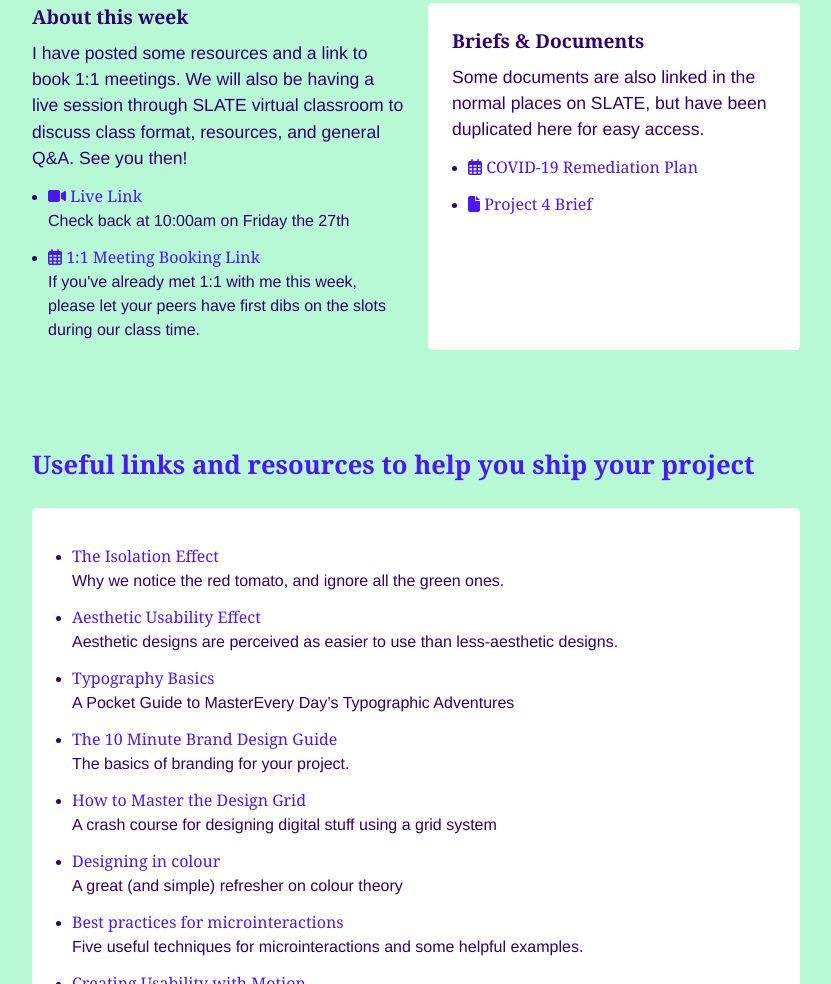
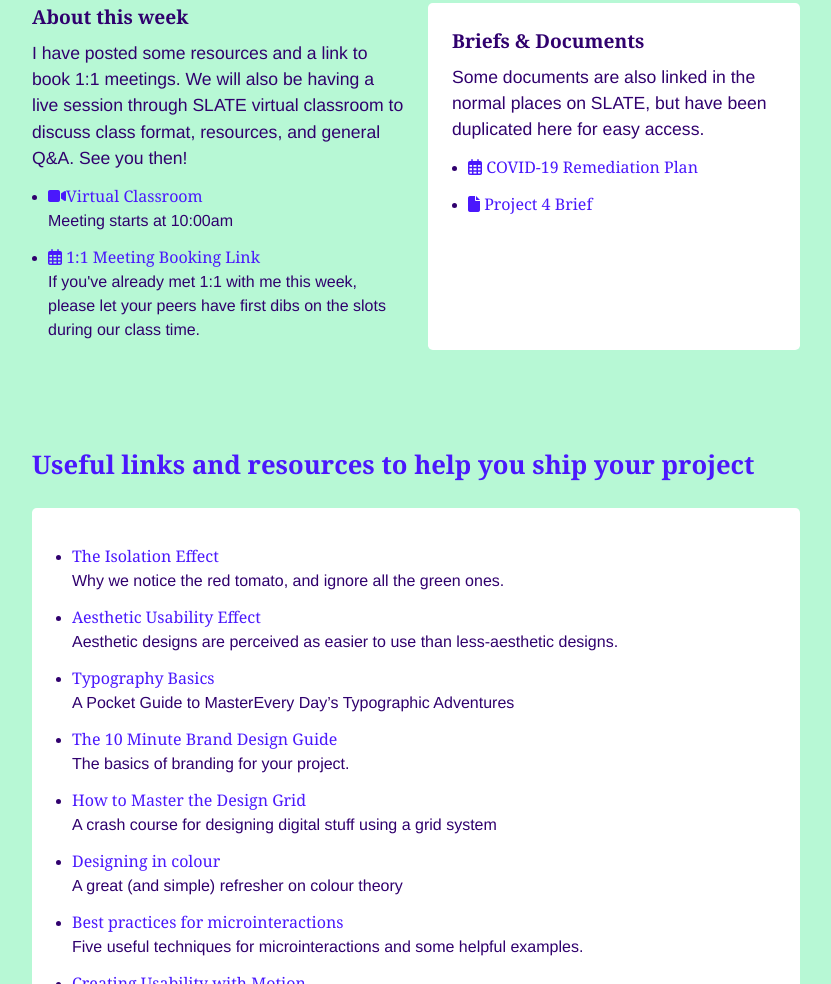
Before and after one commit to merethom/ixdThesis, a plain HTML site: page index.html in a window 1280 px wide. Shown: the part 1124-2108 px from the top of the page, without its empty margins (224-1055 px from the left). Drawn offline with Linux system fonts and the light colour scheme; a small style sheet from the web is missing.

Commit message:
added week 11 live link

```diff
--- a/index.html
+++ b/index.html
@@ -44,9 +44,9 @@
           <p>
             <ul>
               <li>
-                <a href="#" target="_blank">
-                  <i class="fas fa-video"></i> Live Link</a>
-                <br />Check back at 10:00am on Friday the 27th
+                <a href="https://ysu-ca.youseeu.com/sync-activity/invite/107411/bd1ff5587dd8edd729ebda3f70b55da6?lti-scope=d2l-resource-syncmeeting-list" target="_blank">
+                  <i class="fas fa-video"></i>Virtual Classroom</a>
+                <br />Meeting starts at 10:00am
               </li>
               <li>
                 <a href="https://calendly.com/merethom/thesis-15min?month=2020-03&date=2020-03-27" target="_blank">
```
